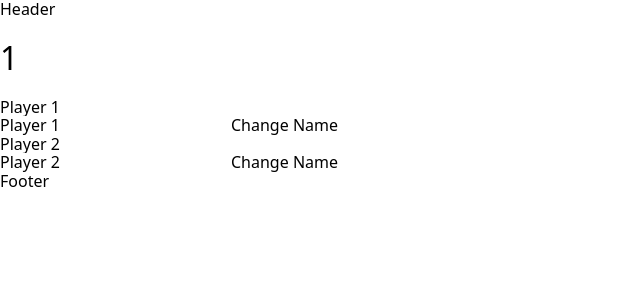
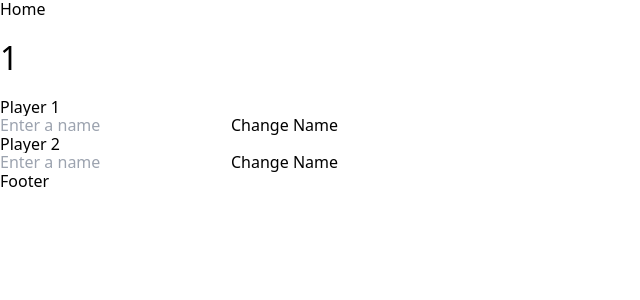
Before and after one commit to leTranTienPhat/card-score-tracker, a React (Vite) app: page /config/1 in a window 1280 px wide. Shown: the top 300 px of the page, without its empty margins (0-640 px from the left). Built offline with nearby package versions, Linux system fonts and the light colour scheme.

Commit message:
Update Router, Layout

```diff
--- a/src/App.tsx
+++ b/src/App.tsx
@@ -1,20 +1,12 @@
 import { RouterProvider } from "react-router-dom";
 import { ErrorBoundary } from 'react-error-boundary';
 import ErrorPage from './pages/ErrorPage';
-import Header from './layout/Header';
-import Footer from './layout/Footer';
 import router from './routes';
 
 function App() {
   return (
     <ErrorBoundary fallback={<ErrorPage />}>
-      <div className="flex flex-col min-h-screen">
-        <Header />
-        <div className="h-[calc(100vh-var(--header-height)-var(--footer-height))] overflow-y-scroll">
-          <RouterProvider router={router} />
-        </div>
-        <Footer />
-      </div>
+      <RouterProvider router={router} />
     </ErrorBoundary>
   )
 }
--- /dev/null
+++ b/src/components/InputField.tsx
@@ -0,0 +1,16 @@
+interface IProps {
+  value: string,
+  onChange: (e: React.FormEvent<HTMLInputElement> | undefined) => void
+}
+
+const InputField = ({ value, onChange }: IProps) => {
+  return (
+    <input
+      className="border-1 bg-red-200 border-red-800 "
+      value={value}
+      placeholder="Enter a name"
+      onChange={onChange} />
+  )
+}
+
+export default InputField
--- a/src/components/PlayerNameChange.tsx
+++ /dev/null
@@ -1,37 +0,0 @@
-import { useState, useEffect } from "react"
-import { IPlayer } from "../models/playerModel"
-
-interface IProps {
-  player: IPlayer,
-  changePlayerName: (playerId: number, newName: string) => void
-}
-
-const PlayerNameChange = ({ player, changePlayerName }: IProps) => {
-  const { playerId, playerName } = player
-  const [currentPlayerName, setCurrentPlayerName] = useState<string>('')
-
-  useEffect(() => {
-    setCurrentPlayerName(playerName)
-  }, [])
-
-  const onPlayerNameChange = (e: React.FormEvent<HTMLInputElement>) => {
-    setCurrentPlayerName(e.currentTarget.value)
-  }
-
-  const handleChangeName = () => {
-    changePlayerName(playerId, currentPlayerName)
-  }
-
-
-  return (
-    <div>
-      {playerName}
-      <div>
-        <input className="border-1 bg-red-200 border-red-800 " value={currentPlayerName} onChange={onPlayerNameChange}></input>
-        <button className="border-2 border-red-800" onClick={handleChangeName}>Change Name</button>
-      </div>
-    </div>
-  )
-}
-
-export default PlayerNameChange
--- a/src/layout/Header.tsx
+++ b/src/layout/Header.tsx
@@ -1,6 +1,14 @@
+import { Link } from "react-router-dom"
+
 const Header = () => {
   return (
-    <div className="w-full h-[var(--header-height)] bg-blue-200">Header</div>
+    <div className="w-full h-[var(--header-height)] bg-blue-200">
+      <ul>
+        <li>
+          <Link to={""}>Home</Link>
+        </li>
+      </ul>
+    </div>
   )
 }
 
--- /dev/null
+++ b/src/layout/index.tsx
@@ -0,0 +1,17 @@
+import { Outlet } from "react-router-dom"
+import Footer from "./Footer"
+import Header from "./Header"
+
+const Layout = () => {
+  return (
+    <div className="flex flex-col min-h-screen">
+      <Header />
+      <div className="h-[calc(100vh-var(--header-height)-var(--footer-height))] overflow-y-scroll">
+        <Outlet />
+      </div>
+      <Footer />
+    </div>
+  )
+}
+
+export default Layout
--- /dev/null
+++ b/src/pages/GameConfigPage/components/PlayerName.tsx
@@ -0,0 +1,36 @@
+import { useState } from "react"
+import { IPlayer } from "../../../models/playerModel"
+import InputField from "../../../components/InputField"
+
+interface IProps {
+  player: IPlayer,
+  changePlayerName: (playerId: number, newName: string) => void
+}
+
+const PlayerName = ({ player, changePlayerName }: IProps) => {
+  const { playerId, playerName } = player
+  const [currentPlayerName, setCurrentPlayerName] = useState<string>('')
+
+  const onPlayerNameChange = (e: React.FormEvent<HTMLInputElement> | undefined) => {
+    if (e) setCurrentPlayerName(e.currentTarget.value)
+  }
+
+  const handleChangeName = () => {
+    if (!currentPlayerName) changePlayerName(playerId, `Player ${playerId + 1}`)
+    else changePlayerName(playerId, currentPlayerName)
+
+    setCurrentPlayerName('')
+  }
+
+  return (
+    <div>
+      <p>{playerName}</p>
+      <div>
+        <InputField value={currentPlayerName} onChange={onPlayerNameChange} />
+        <button className="border-2 border-red-800" onClick={handleChangeName}>Change Name</button>
+      </div>
+    </div>
+  )
+}
+
+export default PlayerName
--- a/src/pages/GameConfigPage.tsx
+++ b/src/pages/GameConfigPage/index.tsx
@@ -1,7 +1,7 @@
 import { useState } from 'react';
 import { useParams } from 'react-router-dom';
-import { IPlayer } from '../models/playerModel';
-import PlayerNameChange from '../components/playerNameChange';
+import { IPlayer } from '../../models/playerModel';
+import PlayerName from './components/PlayerName';
 
 const defaultPlayer: IPlayer[] = [
   {
@@ -36,7 +36,7 @@ const GameConfigPage = () => {
       <div>
         {playerList.map(player => {
           return (
-            <PlayerNameChange key={player.playerId} player={player} changePlayerName={changePlayerName} />
+            <PlayerName key={player.playerId} player={player} changePlayerName={changePlayerName} />
           )
         })}
       </div>
```
Also changed, not shown: src/routes/index.tsx (+8 -9 lines).
